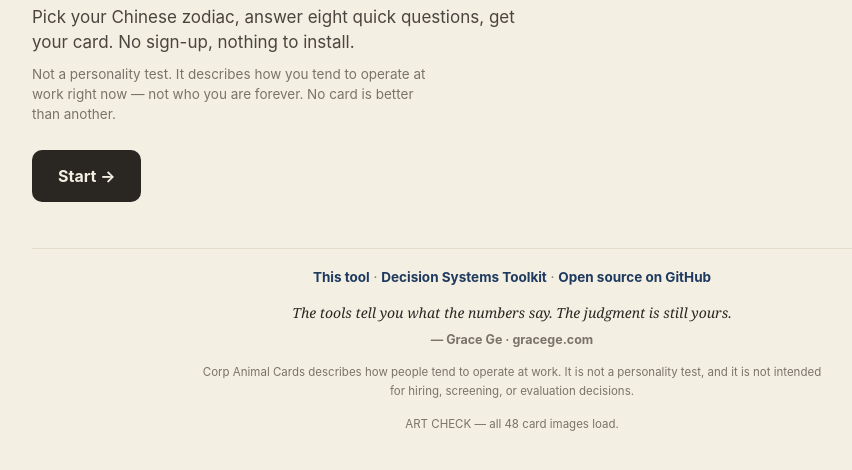
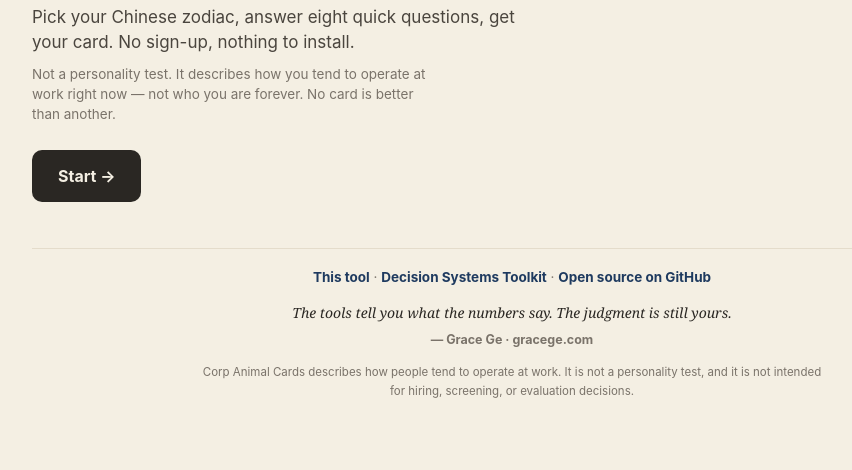
Before and after one commit to Grace-RGe/decision-systems-toolkit, a plain HTML site: page corp-animal-cards/corp-animal-cards.html in a window 1280 px wide. Shown: the part 188-658 px from the top of the page, without its empty margins (128-980 px from the left). Drawn offline with Linux system fonts and the light colour scheme.

Commit message:
Disable ART_CHECK for card image loading
Changed ART_CHECK to false for production.

```diff
--- a/corp-animal-cards/corp-animal-cards.html
+++ b/corp-animal-cards/corp-animal-cards.html
@@ -200,7 +200,7 @@ const LINKS = {
   github:  "https://github.com/Grace-RGe/decision-systems-toolkit"
 };
 /* Set to true to check all 48 card images load. Turn off before publishing. */
-const ART_CHECK = true;
+const ART_CHECK = false;
 
 const ORDER = ["QuietBuilder","StrategicChallenger","ReliableAnchor","OpportunityBuilder"];
 const ARCH = {
```
